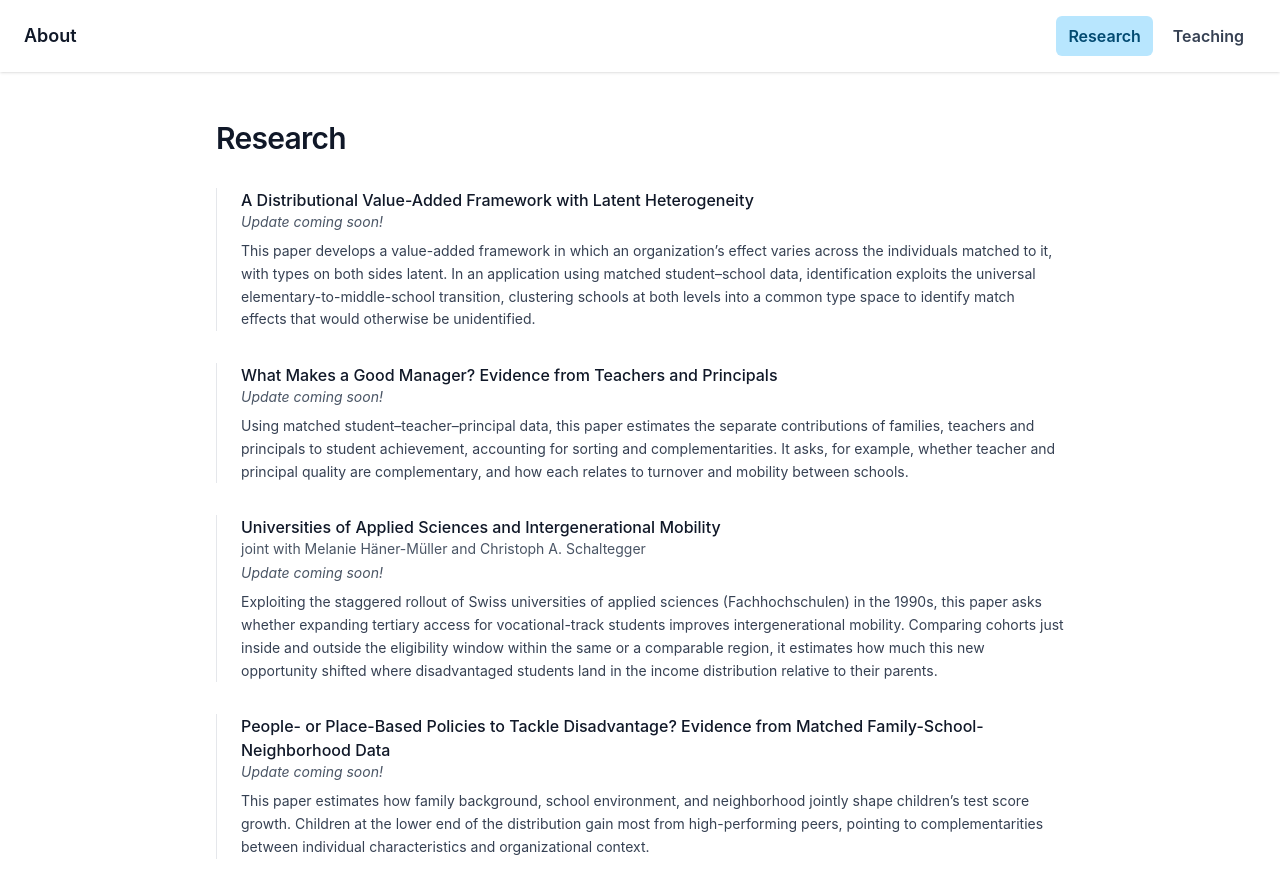
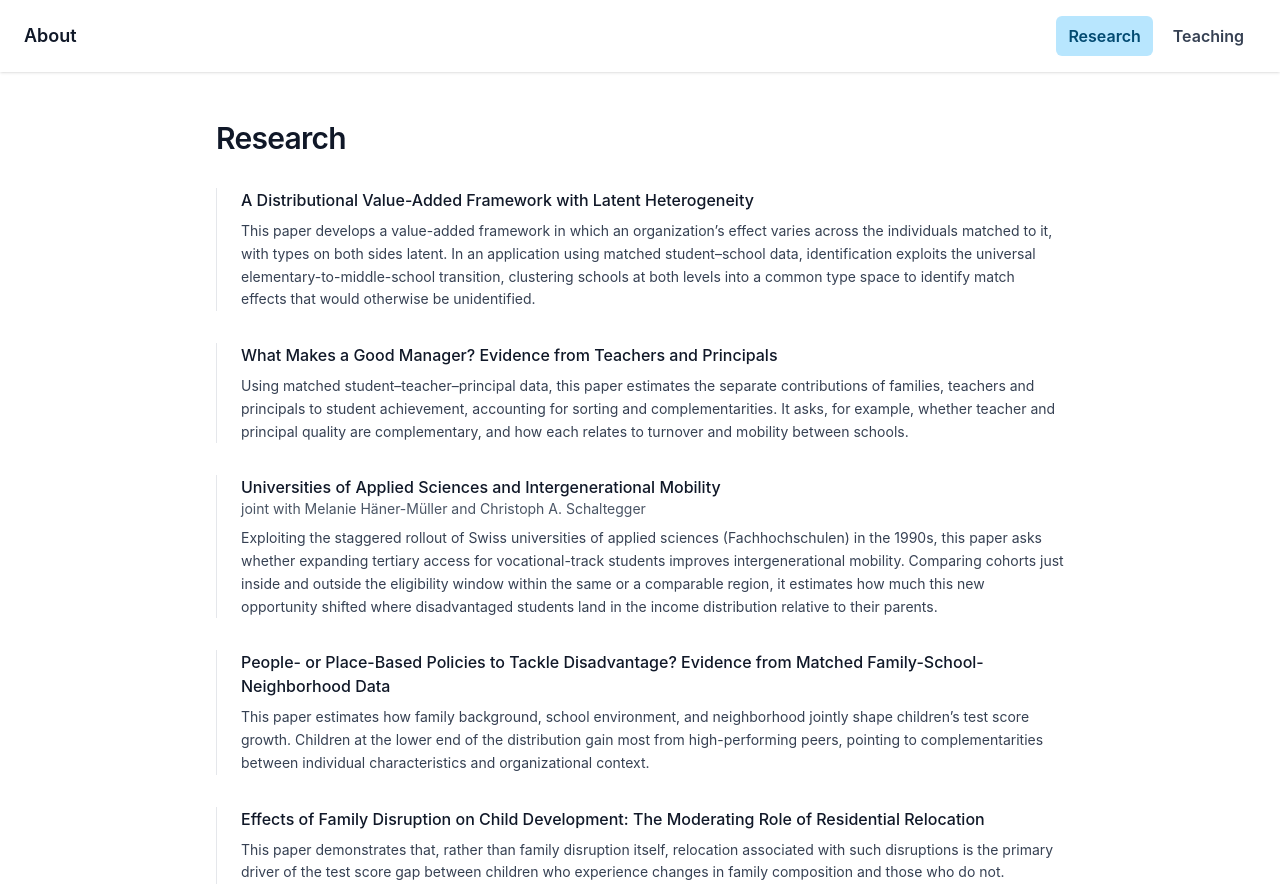
Before and after one commit to luciennedisch/luciennedisch.github.io, a React (Vite) app: page /research in a window 1280 px wide. Shown: the top 889 px of the page. Built offline with nearby package versions, Linux system fonts and the light colour scheme.

Commit message:
small adjustments

```diff
--- a/src/pages/Research.tsx
+++ b/src/pages/Research.tsx
@@ -7,11 +7,8 @@ export const Research = () => {
 
       <ul className="space-y-8">
         <li className="border-l border-gray-200 pl-6">
-          <p className="text-gray-900 font-medium">
+          <p className="text-gray-900 font-medium mb-2">
             A Distributional Value-Added Framework with Latent Heterogeneity
-          </p>
-          <p className="text-sm text-gray-600 italic mb-2">
-            Update coming soon!
           </p>
           <p className="text-sm text-gray-700 leading-relaxed">
             This paper develops a value-added framework in which an
@@ -25,11 +22,8 @@ export const Research = () => {
         </li>
 
         <li className="border-l border-gray-200 pl-6">
-          <p className="text-gray-900 font-medium">
+          <p className="text-gray-900 font-medium mb-2">
             What Makes a Good Manager? Evidence from Teachers and Principals
-          </p>
-          <p className="text-sm text-gray-600 italic mb-2">
-            Update coming soon!
           </p>
           <p className="text-sm text-gray-700 leading-relaxed">
             Using matched student–teacher–principal data, this paper estimates
@@ -45,11 +39,8 @@ export const Research = () => {
           <p className="text-gray-900 font-medium">
             Universities of Applied Sciences and Intergenerational Mobility
           </p>
-          <p className="text-sm text-gray-600 mb-1">
+          <p className="text-sm text-gray-600 mb-2">
             joint with Melanie Häner-Müller and Christoph A. Schaltegger
-          </p>
-          <p className="text-sm text-gray-600 italic mb-2">
-            Update coming soon!
           </p>
           <p className="text-sm text-gray-700 leading-relaxed">
             Exploiting the staggered rollout of Swiss universities of applied
@@ -64,12 +55,9 @@ export const Research = () => {
         </li>
 
         <li className="border-l border-gray-200 pl-6">
-          <p className="text-gray-900 font-medium">
+          <p className="text-gray-900 font-medium mb-2">
             People- or Place-Based Policies to Tackle Disadvantage? Evidence
             from Matched Family-School-Neighborhood Data
-          </p>
-          <p className="text-sm text-gray-600 italic mb-2">
-            Update coming soon!
           </p>
           <p className="text-sm text-gray-700 leading-relaxed">
             This paper estimates how family background, school environment, and
@@ -81,12 +69,9 @@ export const Research = () => {
         </li>
 
         <li className="border-l border-gray-200 pl-6">
-          <p className="text-gray-900 font-medium">
+          <p className="text-gray-900 font-medium mb-2">
             Effects of Family Disruption on Child Development: The Moderating
             Role of Residential Relocation
-          </p>
-          <p className="text-sm text-gray-600 italic mb-2">
-            Update coming soon!
           </p>
           <p className="text-sm text-gray-700 leading-relaxed">
             This paper demonstrates that, rather than family disruption itself,
```
